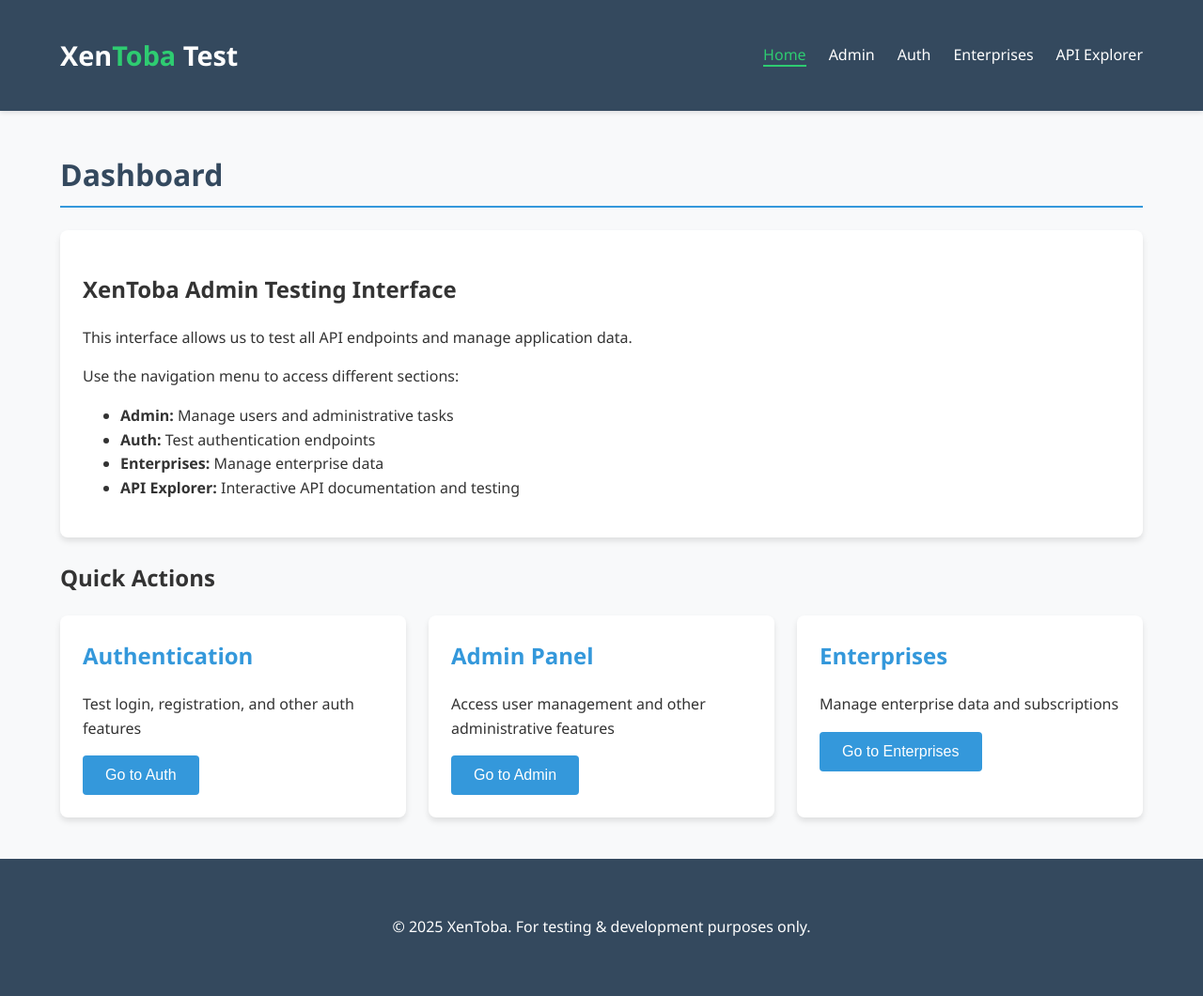
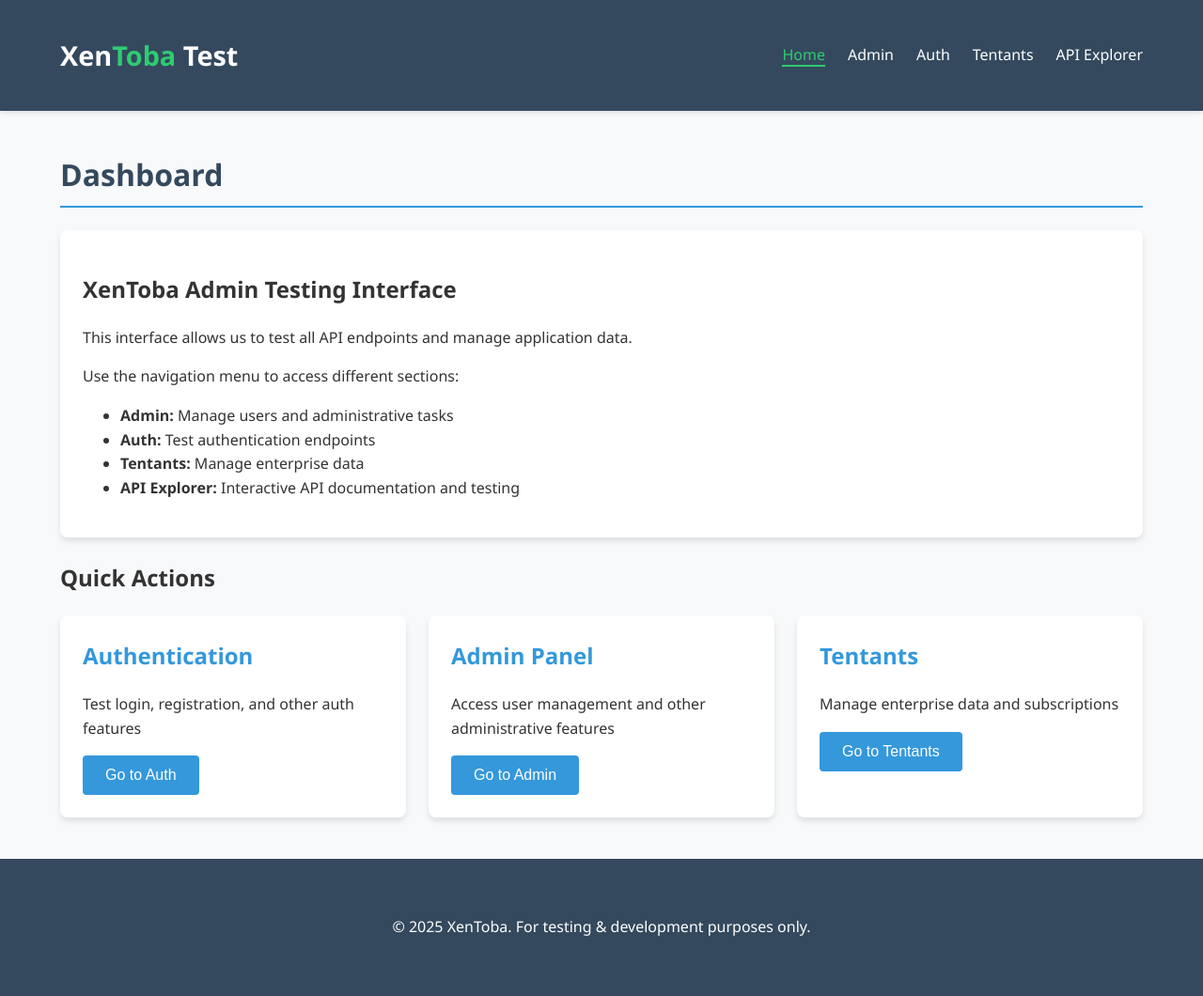
Before and after one commit to SilverbackOssi/XenX, a FastAPI app: template app/frontend/templates/index.html in a window 1280 px wide. Shown: the whole page at 94% size. Run offline with FastAPI, Linux system fonts and the light colour scheme; the template is opened without the code that fills it, so the values that code supplies are empty.

Commit message:
Phase 3: Update API routes and frontend - Navigation now shows Tentants
Co-authored-by: SilverbackOssi <123651157+SilverbackOssi@users.noreply.github.com>

```diff
--- a/app/enterprises/routes/branding_routes.py
+++ b/app/enterprises/routes/branding_routes.py
@@ -16,7 +16,7 @@ from app.enterprises.services.permission_service import PermissionService
 UPLOAD_DIR = Path("uploads/logos")
 UPLOAD_DIR.mkdir(parents=True, exist_ok=True)
 
-branding_router = APIRouter(prefix="/enterprises", tags=["Enterprise Branding"])
+branding_router = APIRouter(prefix="/tentants", tags=["Tentant Branding"])
 
 @branding_router.patch("/{enterprise_id}/branding", status_code=status.HTTP_200_OK)
 async def update_branding(
--- a/app/enterprises/routes/staff_routes.py
+++ b/app/enterprises/routes/staff_routes.py
@@ -11,7 +11,7 @@ from app.enterprises.services.enterprise_service import TentantService
 from app.enterprises.services.permission_service import PermissionService
 
 
-staff_router = APIRouter(prefix="/enterprises", tags=["Enterprise Staffs"])
+staff_router = APIRouter(prefix="/tentants", tags=["Tentant Staffs"])
 
 # STAFFS
 @staff_router.get("/{enterprise_id}/staffs", response_model=List[StaffResponse], status_code=status.HTTP_200_OK)
@@ -135,7 +135,7 @@ async def update_staff_permission(
 
 
 # CLIENTS
-client_router = APIRouter(prefix="/enterprises", tags=["Enterprise Clients"])
+client_router = APIRouter(prefix="/tentants", tags=["Tentant Clients"])
 @client_router.get("/{enterprise_id}/clients", response_model=List[StaffResponse], status_code=status.HTTP_200_OK)
 async def get_all_clients(
     enterprise_id: int,
--- a/app/frontend/__init__.py
+++ b/app/frontend/__init__.py
@@ -31,9 +31,9 @@ async def serve_auth(request: Request):
     """Serve the auth page"""
     return templates.TemplateResponse("index.html", {"request": request})
 
-@frontend_router.get("/enterprises", response_class=HTMLResponse)
-async def serve_enterprises(request: Request):
-    """Serve the enterprises page"""
+@frontend_router.get("/tentants", response_class=HTMLResponse)
+async def serve_tentants(request: Request):
+    """Serve the tentants page"""
     return templates.TemplateResponse("index.html", {"request": request})
 
 @frontend_router.get("/api-explorer", response_class=HTMLResponse)
--- a/app/frontend/static/js/api.js
+++ b/app/frontend/static/js/api.js
@@ -195,24 +195,24 @@ class XenTobaAPI {
     }
 
     // ENTERPRISE ENDPOINTS
-    async getAllEnterprises() {
-        return await this.get('/enterprises/all');
+    async getAllTentants() {
+        return await this.get('/tentants/all');
     }
 
-    async createEnterprise(enterpriseData) {
-        return await this.post('/enterprises/create', enterpriseData);
+    async createTentant(enterpriseData) {
+        return await this.post('/tentants/create', enterpriseData);
     }
 
-    async getEnterpriseById(enterpriseId) {
-        return await this.get(`/enterprises/${enterpriseId}`);
+    async getTentantById(enterpriseId) {
+        return await this.get(`/tentants/${enterpriseId}`);
     }
 
-    async updateEnterprise(enterpriseId, enterpriseData) {
-        return await this.put(`/enterprises/${enterpriseId}`, enterpriseData);
+    async updateTentant(enterpriseId, enterpriseData) {
+        return await this.put(`/tentants/${enterpriseId}`, enterpriseData);
     }
 
-    async deleteEnterprise(enterpriseId) {
-        return await this.delete(`/enterprises/${enterpriseId}`);
+    async deleteTentant(enterpriseId) {
+        return await this.delete(`/tentants/${enterpriseId}`);
     }
 
     // PROFILE ENDPOINTS
--- a/app/frontend/static/js/app.js
+++ b/app/frontend/static/js/app.js
@@ -30,10 +30,10 @@ const pages = {
         title: 'Authentication',
         render: renderAuth
     },
-    enterprises: {
-        id: 'enterprises',
-        title: 'Enterprises',
-        render: renderEnterprises
+    tentants: {
+        id: 'tentants',
+        title: 'Tentants',
+        render: renderTentants
     },
     apiExplorer: {
         id: 'api-explorer',
@@ -60,9 +60,9 @@ async function initApp() {
         navigateTo('auth');
     });
 
-    document.getElementById('nav-enterprises').addEventListener('click', (e) => {
+    document.getElementById('nav-tentants').addEventListener('click', (e) => {
         e.preventDefault();
-        navigateTo('enterprises');
+        navigateTo('tentants');
     });
 
     document.getElementById('nav-api').addEventListener('click', (e) => {
@@ -104,8 +104,8 @@ function handleUrlRouting() {
         navigateTo('admin');
     } else if (path === '/auth') {
         navigateTo('auth');
-    } else if (path === '/enterprises') {
-        navigateTo('enterprises');
+    } else if (path === '/tentants') {
+        navigateTo('tentants');
     } else if (path === '/api-explorer') {
         navigateTo('apiExplorer');
     } else {
@@ -284,7 +284,7 @@ function renderHome(container) {
         <ul>
             <li><strong>Admin:</strong> Manage users and administrative tasks</li>
             <li><strong>Auth:</strong> Test authentication endpoints</li>
-            <li><strong>Enterprises:</strong> Manage enterprise data</li>
+            <li><strong>Tentants:</strong> Manage enterprise data</li>
             <li><strong>API Explorer:</strong> Interactive API documentation and testing</li>
         </ul>
     `;
@@ -313,13 +313,13 @@ function renderHome(container) {
     );
     actionsGrid.appendChild(adminCard);
 
-    // Enterprises Quick Action
-    const enterprisesCard = createCard(
-        'Enterprises',
+    // Tentants Quick Action
+    const tentantsCard = createCard(
+        'Tentants',
         'Manage enterprise data and subscriptions',
-        [createButton('Go to Enterprises', 'primary', () => navigateTo('enterprises'))]
+        [createButton('Go to Tentants', 'primary', () => navigateTo('tentants'))]
     );
-    actionsGrid.appendChild(enterprisesCard);
+    actionsGrid.appendChild(tentantsCard);
 
     statsSection.appendChild(actionsGrid);
     container.appendChild(statsSection);
@@ -978,15 +978,15 @@ function updateProfileData() {
     `;
 }
 
-// Render enterprises page
-function renderEnterprises(container) {
-    const enterprisesCard = document.createElement('div');
-    enterprisesCard.classList.add('card');
-    enterprisesCard.innerHTML = `
+// Render tentants page
+function renderTentants(container) {
+    const tentantsCard = document.createElement('div');
+    tentantsCard.classList.add('card');
+    tentantsCard.innerHTML = `
         <h2>Enterprise Management</h2>
-        <p>Manage enterprises and their subscriptions</p>
-        <div id="enterprises-list">
-            <p>Loading enterprises...</p>
+        <p>Manage tentants and their subscriptions</p>
+        <div id="tentants-list">
+            <p>Loading tentants...</p>
         </div>
     `;
 
@@ -1008,29 +1008,29 @@ function renderEnterprises(container) {
         </form>
     `;
 
-    container.appendChild(enterprisesCard);
+    container.appendChild(tentantsCard);
     container.appendChild(createEnterpriseForm);
 
-    // Initialize enterprises page
-    loadEnterprises();
+    // Initialize tentants page
+    loadTentants();
 }
 
-// Load enterprises
-async function loadEnterprises() {
-    const enterprisesList = document.getElementById('enterprises-list');
-    if (!enterprisesList) return;
+// Load tentants
+async function loadTentants() {
+    const tentantsList = document.getElementById('tentants-list');
+    if (!tentantsList) return;
 
     try {
-        const enterprises = await api.getAllEnterprises();
+        const tentants = await api.getAllTentants();
 
-        if (enterprises.length === 0) {
-            enterprisesList.innerHTML = '<p>No enterprises found</p>';
+        if (tentants.length === 0) {
+            tentantsList.innerHTML = '<p>No tentants found</p>';
             return;
         }
 
         let html = '<table><thead><tr><th>ID</th><th>Name</th><th>Description</th><th>Actions</th></tr></thead><tbody>';
 
-        enterprises.forEach(enterprise => {
+        tentants.forEach(enterprise => {
             html += `
                 <tr>
                     <td>${enterprise.id}</td>
@@ -1046,10 +1046,10 @@ async function loadEnterprises() {
         });
 
         html += '</tbody></table>';
-        enterprisesList.innerHTML = html;
+        tentantsList.innerHTML = html;
 
     } catch (error) {
-        enterprisesList.innerHTML = `<p>Error loading enterprises: ${error.message}</p>`;
+        tentantsList.innerHTML = `<p>Error loading tentants: ${error.message}</p>`;
     }
 }
 
--- a/app/frontend/templates/index.html
+++ b/app/frontend/templates/index.html
@@ -47,7 +47,7 @@
                     <li><a href="/" id="nav-home">Home</a></li>
                     <li><a href="/admin" id="nav-admin">Admin</a></li>
                     <li><a href="/auth" id="nav-auth">Auth</a></li>
-                    <li><a href="/enterprises" id="nav-enterprises">Enterprises</a></li>
+                    <li><a href="/tentants" id="nav-tentants">Tentants</a></li>
                     <li><a href="/api-explorer" id="nav-api">API Explorer</a></li>
                 </ul>
             </nav>
--- a/app/microservices/tax_planner/routes/client_goal_routes.py
+++ b/app/microservices/tax_planner/routes/client_goal_routes.py
@@ -11,7 +11,7 @@ from app.microservices.tax_planner.services.strategy_service import StrategyServ
 from app.auth.services.token_service import TokenService
 from app.auth.models.users import User
 
-client_goal_router = APIRouter(prefix="/enterprises", tags=["Client Goals"])
+client_goal_router = APIRouter(prefix="/tentants", tags=["Client Goals"])
 
 # --- Project Goals Endpoints ---
 @client_goal_router.put(
--- a/app/microservices/tax_planner/routes/project_routes.py
+++ b/app/microservices/tax_planner/routes/project_routes.py
@@ -11,7 +11,7 @@ from app.microservices.tax_planner.services.project_service import ProjectServic
 from app.auth.services.token_service import TokenService
 from app.auth.models.users import User
 
-project_router = APIRouter(prefix="/enterprises", tags=["Enterprise Projects"])
+project_router = APIRouter(prefix="/tentants", tags=["Tentant Projects"])
 
 # --- Project Endpoints ---
 @project_router.post(
--- a/app/microservices/tax_planner/routes/strategy_routes.py
+++ b/app/microservices/tax_planner/routes/strategy_routes.py
@@ -12,7 +12,7 @@ from app.microservices.tax_planner.services.strategy_service import StrategyServ
 from app.auth.services.token_service import TokenService
 from app.auth.models.users import User
 
-strategy_router = APIRouter(prefix="/enterprises", tags=["Tax Strategies"])
+strategy_router = APIRouter(prefix="/tentants", tags=["Tax Strategies"])
 
 # --- Strategy Recommendations Endpoint ---
 @strategy_router.get(
```
Also changed, not shown: app/enterprises/routes/enterprise_routes.py (+25 -25 lines), tax_planner.db.
